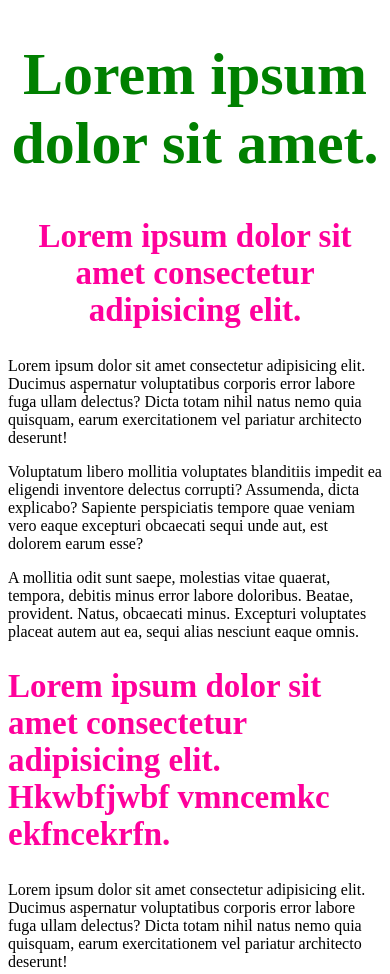
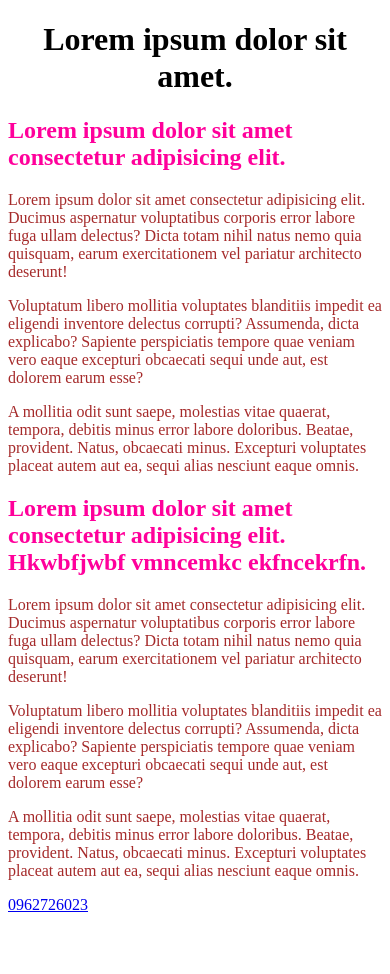
Before and after one commit to Cujo4/Css-set, a plain HTML site: page index.html in a window 390 px wide. Shown: the top 974 px of the page. After the commit the page ends 930 px from the top, so only its background shows below. Drawn offline with Linux system fonts and the light colour scheme.

Commit message:
add styles and link on mobile

```diff
--- a/assets/css/style.css
+++ b/assets/css/style.css
@@ -1,4 +1,18 @@
 /* Внешние стили */
+h1 {
+    color: black;
+    text-align: center;
+    font-size: 45;
+}
+
 h2 {
     color: rgb(255, 0, 155);
+    text-align: left;
+    font-size: 35;
 }
+
+p {
+    color: brown;
+    text-align: left;
+    font-size: 25;
+}
--- a/index.html
+++ b/index.html
@@ -4,27 +4,15 @@
     <meta charset="UTF-8">
     <meta name="viewport" content="width=device-width, initial-scale=1.0">
     <title>Document</title>
-    <!-- Подвязка к внешним стилям -->
+    <!-- Подвязка внешних стилей -->
     <link rel="stylesheet" href="./assets/css/style.css">
-    <!-- Внутренние стили -->
-    <style>
-        h1 {
-            color: green;
-            text-align: center;
-            font-size: 60px;
-        }
-        h2 {
-            font-size: 33px;
-        }
-        p {
-            color: black;
-        }
-    </style>
 </head>
 <body>
-    <h1> Lorem ipsum dolor sit amet. </h1>
-    <!-- Инлайн стили -->
-    <h2 style="text-align: center;"> Lorem ipsum dolor sit amet consectetur adipisicing elit. </h2>
+   <header>
+        <h1> Lorem ipsum dolor sit amet. </h1>
+   </header>
+   <main>
+    <h2> Lorem ipsum dolor sit amet consectetur adipisicing elit. </h2>
     <p>Lorem ipsum dolor sit amet consectetur adipisicing elit. Ducimus aspernatur voluptatibus corporis error labore fuga ullam delectus? Dicta totam nihil natus nemo quia quisquam, earum exercitationem vel pariatur architecto deserunt!</p>
     <p>Voluptatum libero mollitia voluptates blanditiis impedit ea eligendi inventore delectus corrupti? Assumenda, dicta explicabo? Sapiente perspiciatis tempore quae veniam vero eaque excepturi obcaecati sequi unde aut, est dolorem earum esse?</p>
     <p>A mollitia odit sunt saepe, molestias vitae quaerat, tempora, debitis minus error labore doloribus. Beatae, provident. Natus, obcaecati minus. Excepturi voluptates placeat autem aut ea, sequi alias nesciunt eaque omnis.</p>
@@ -33,6 +21,11 @@
     <p>Lorem ipsum dolor sit amet consectetur adipisicing elit. Ducimus aspernatur voluptatibus corporis error labore fuga ullam delectus? Dicta totam nihil natus nemo quia quisquam, earum exercitationem vel pariatur architecto deserunt!</p>
     <p>Voluptatum libero mollitia voluptates blanditiis impedit ea eligendi inventore delectus corrupti? Assumenda, dicta explicabo? Sapiente perspiciatis tempore quae veniam vero eaque excepturi obcaecati sequi unde aut, est dolorem earum esse?</p>
     <p>A mollitia odit sunt saepe, molestias vitae quaerat, tempora, debitis minus error labore doloribus. Beatae, provident. Natus, obcaecati minus. Excepturi voluptates placeat autem aut ea, sequi alias nesciunt eaque omnis.</p>
+</main>
+<footer>
+    <p> <a href="tel:0962726023">0962726023</a>  </p>
+</footer>
+
 
 </body>
 </html>
```
